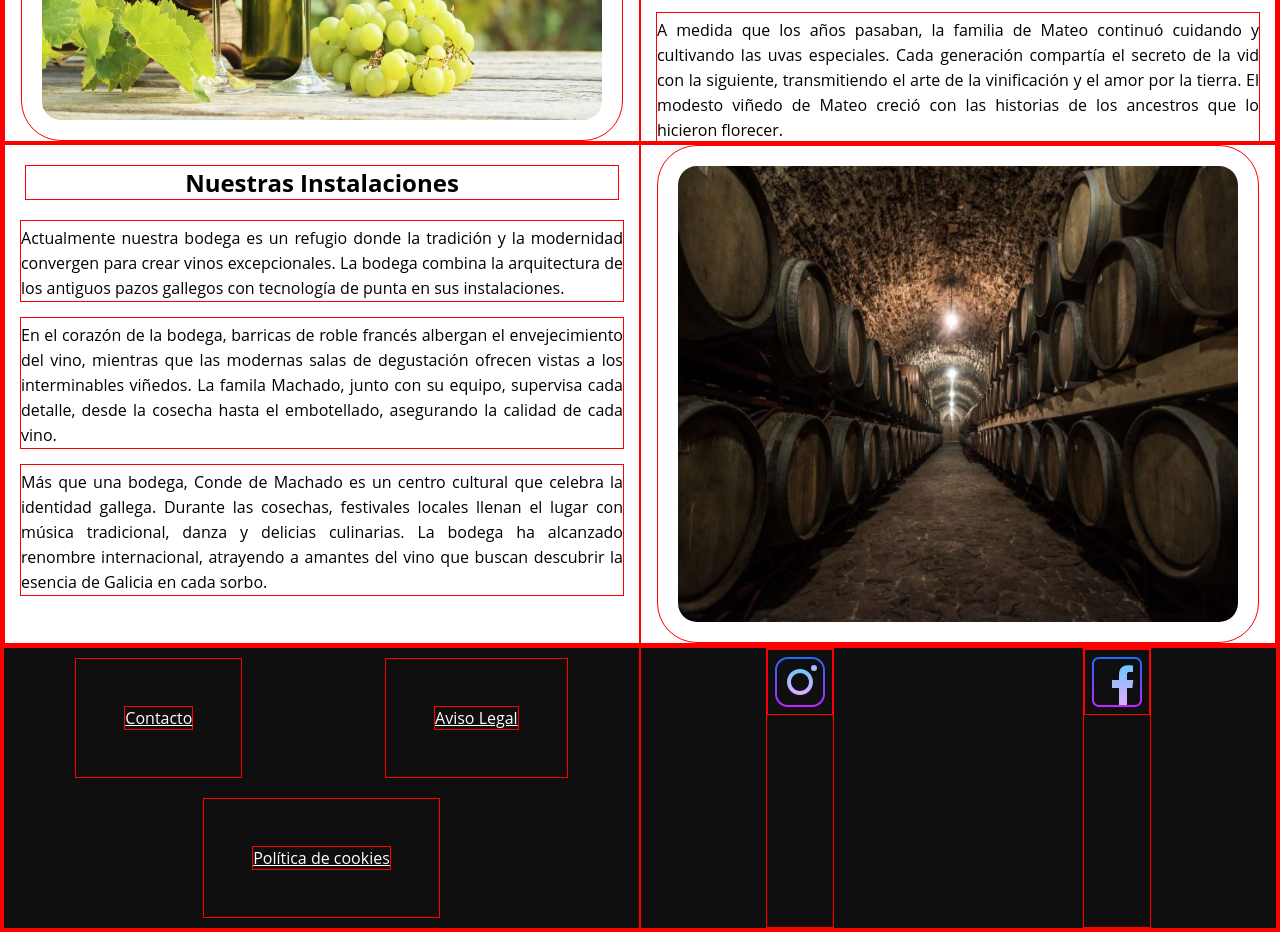
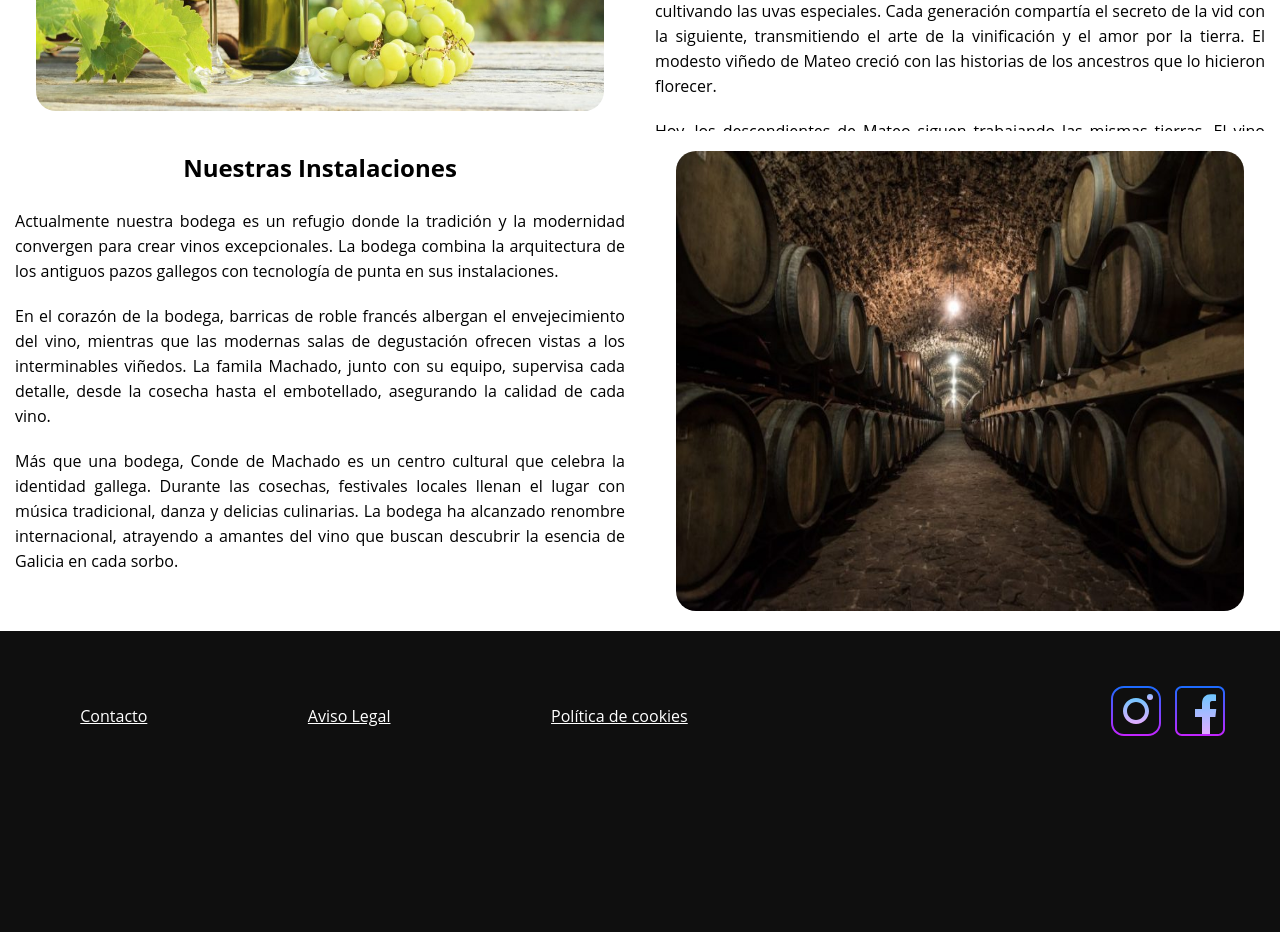
Before and after one commit to Sanqm/trabajoDiu2Tr, a plain HTML site: page index.html in a window 1280 px wide. Shown: the part 1460-2392 px from the top of the page. After the commit the page ends 2261 px from the top, so only its background shows below. Drawn offline with nearby package versions, Linux system fonts and the light colour scheme.

Commit message:
modificaciones en tamañas y footer

```diff
--- a/global.css
+++ b/css/global.css
@@ -3,7 +3,7 @@
   margin: 0px;
   padding: 0px;
   box-sizing: border-box;
- border: solid 1px red;
+ /*border: solid 1px red;*/
 }
 
 
@@ -81,7 +81,7 @@ footer{
 }
 
 footer ul{
-  width: 50%;
+  width: 60%;
   display: flex;
   flex-direction: row;
   flex-wrap: wrap;
@@ -94,7 +94,7 @@ footer ul li {
   display: inline-block;
   margin: 10px;
   justify-items: center;
-  padding: 3em;;
+  padding: 4em;;
 }
 
 footer ul li a{
@@ -102,9 +102,10 @@ footer ul li a{
 }
 
 .socialMedia{
-  width: 50%;
+  width: 40%;
   display: flex;
   flex-direction: row;
   flex-wrap: wrap;
-  justify-content: space-around;
+  justify-content: flex-end;
+  padding: 3em;
 }
--- a/css/index.css
+++ b/css/index.css
@@ -1,5 +1,4 @@
 main {
-
   width: 100%;
   display: flex;
   flex-direction: column;
@@ -22,6 +21,7 @@ main {
   display: flex;
   flex-direction: row;
   background-color: white;
+  max-height: max-content;
 }
 .panel div {
   width: 100%;
--- a/index.html
+++ b/index.html
@@ -5,7 +5,7 @@
   <meta charset="UTF-8" />
   <meta name="viewport" content="width=device-width, initial-scale=1.0" />
   <title>Document</title>
-  <link rel="stylesheet" href="global.css">
+  <link rel="stylesheet" href="css/global.css">
   <link rel="stylesheet" href="css/index.css">
   <link rel="stylesheet"
     href="https://fonts.googleapis.com/css2?family=Material+Symbols+Outlined:opsz,wght,FILL,GRAD@20..48,100..700,0..1,-50..200" />
```
